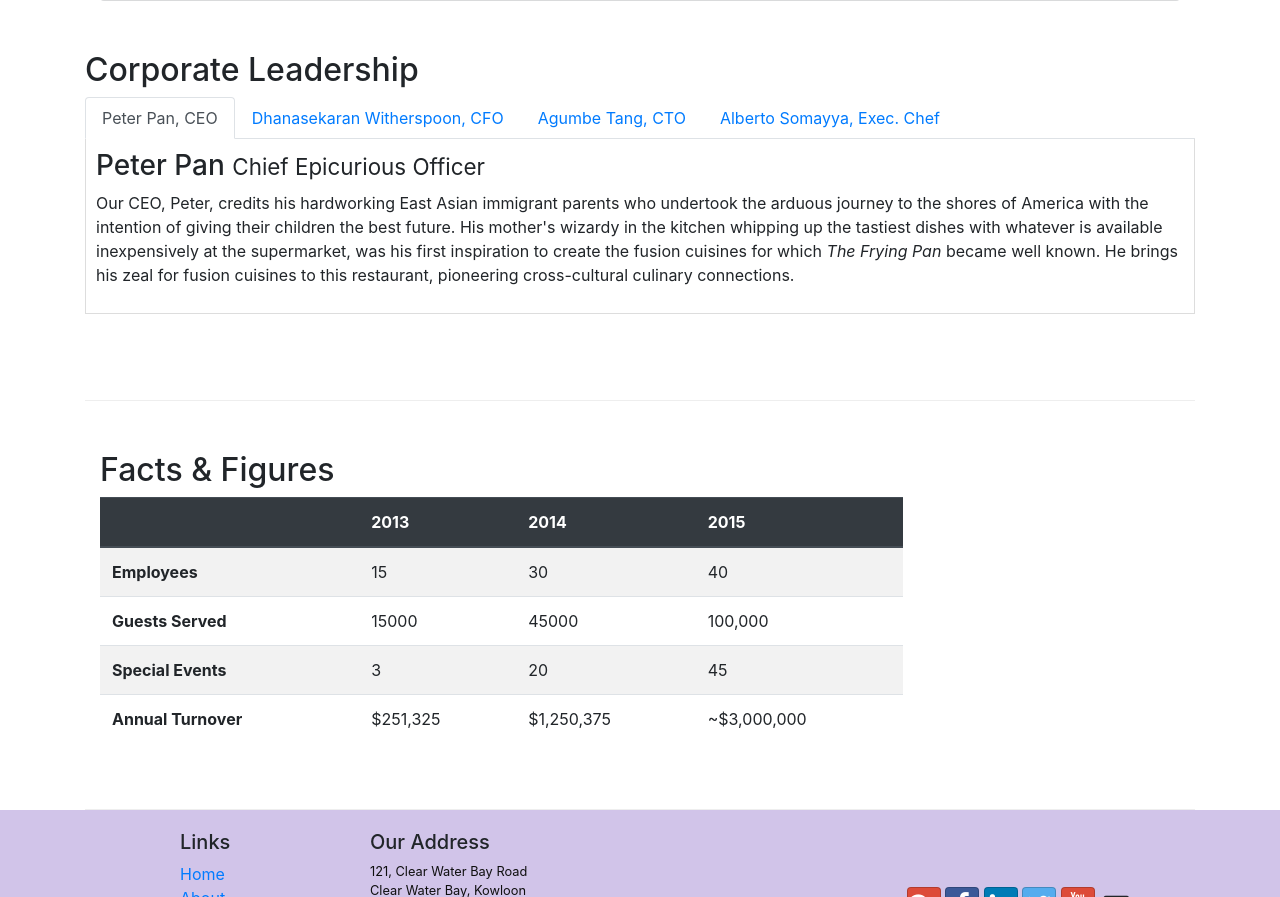
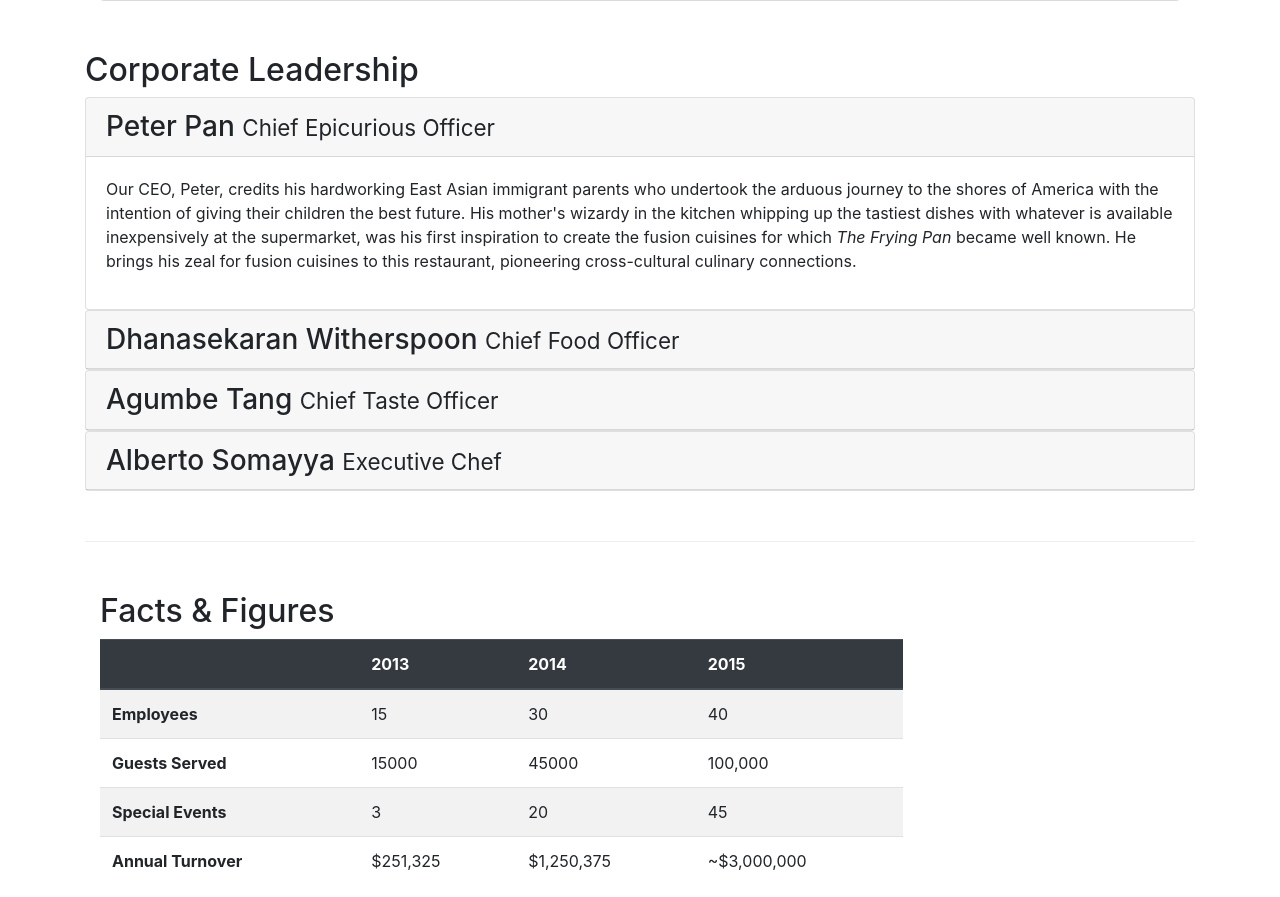
Before and after one commit to shamgar-kommerla/conFusion-Bootstrap-Website, a website: page aboutus.html in a window 1280 px wide. Shown: the part 942-1839 px from the top of the page. Drawn offline with nearby package versions, Linux system fonts and the light colour scheme.

Commit message:
Accordion

```diff
--- a/aboutus.html
+++ b/aboutus.html
@@ -119,82 +119,119 @@
         <div class="row row-content">
             <div>
                 <h2>Corporate Leadership</h2>
-                <ul class="nav nav-tabs">
-                    <li class="nav-item">
-                        <a class="nav-link active" role="tab" data-toggle="tab" href="#peter">Peter Pan, CEO</a>
-                    </li>
-                    <li class="nav-item">
-                        <a class="nav-link" role="tab" data-toggle="tab" href="#danny">
-                            Dhanasekaran Witherspoon, CFO
-                        </a>
-                    </li>
-                    <li class="nav-item">
-                        <a class="nav-link" role="tab" data-toggle="tab" href="#agumbe">Agumbe Tang, CTO</a>
-                    </li>
-                    <li class="nav-item">
-                        <a class="nav-link" role="tab" data-toggle="tab" href="#alberto">Alberto Somayya, Exec.
-                            Chef</a>
-                    </li>
-                </ul>
 
 
-                <div class="tab-content">
-                    <div class="tab-pane fade show active" id="peter">
-                        <h3>Peter Pan <small>Chief Epicurious Officer</small></h3>
-                        <p class="d-none d-sm-block">Our CEO, Peter, credits his hardworking East Asian immigrant
+                <div id="accordion">
+
+                    <div class="card">
+                        <div class="card-header" role="tab" id="peterhead">
+                            <h3 class="mb-0">
+                                <a data-toggle="collapse" data-target="#peter"> Peter Pan <small>Chief Epicurious
+                                        Officer</small></a>
+                            </h3>
+                        </div>
+                        <div class="collapse show" id="peter" data-parent="#accordion">
+                            <div class="card-body">
+                                <p class="d-none d-sm-block">Our CEO, Peter, credits his hardworking East Asian
+                                    immigrant
                                     parents
                                     who
-                            undertook the arduous journey to the shores of America with the intention of giving their
+                                    undertook the arduous journey to the shores of America with the intention of giving
+                                    their
                                     children
-                            the best future. His mother's wizardy in the kitchen whipping up the tastiest dishes with
+                                    the best future. His mother's wizardy in the kitchen whipping up the tastiest dishes
+                                    with
                                     whatever
-                            is available inexpensively at the supermarket, was his first inspiration to create the
+                                    is available inexpensively at the supermarket, was his first inspiration to create
+                                    the
                                     fusion
-                            cuisines for which <em>The Frying Pan</em> became well known. He brings his zeal for fusion
+                                    cuisines for which <em>The Frying Pan</em> became well known. He brings his zeal for
+                                    fusion
                                     cuisines
                                     to this restaurant, pioneering cross-cultural culinary connections.</p>
                             </div>
+                        </div>
 
+                    </div>
 
-                    <div class="tab-pane fade" id="danny">
-                        <h3>Dhanasekaran Witherspoon <small>Chief Food Officer</small></h3>
+                    <div class="card">
+                        <div class="card-header" role="tab" id="dannyhead">
+                            <h3 class="mb-0">
+                                <a   data-toggle="collapse" data-target="#danny">
+                                    Dhanasekaran Witherspoon <small>Chief Food Officer</small>
+                                </a>
+                            </h3>
+                        </div>
+                        <div class="collapse" id="danny" data-parent="#accordion">
+                            <div class="card-body">
                                 <p class="d-none d-sm-block">Our CFO, Danny, as he is affectionately referred to by his
                                     colleagues,
-                            comes from a long established family tradition in farming and produce. His experiences
+                                    comes from a long established family tradition in farming and produce. His
+                                    experiences
                                     growing
                                     up on
-                            a farm in the Australian outback gave him great appreciation for varieties of food sources.
+                                    a farm in the Australian outback gave him great appreciation for varieties of food
+                                    sources.
                                     As
                                     he
                                     puts it in his own words, <em>Everything that runs, wins, and everything that stays,
                                         pays!</em>
                                 </p>
                             </div>
-
-                    <div class="tab-pane fade" id="agumbe">
-                        <h3>Agumbe Tang <small>Chief Taste Officer</small></h3>
-                        <p class="d-none d-sm-block">Blessed with the most discerning gustatory sense, Agumbe, our CTO,
-                            personally ensures that every dish that we serve meets his exacting tastes. Our chefs dread
+                        </div>
+                    </div>
+                    <div class="card">
+                        <div class="card-header" role="tab" id="agumbehead">
+                            <h3 class="mb-0">
+                                <a   data-toggle="collapse" data-target="#agumbe">
+                                    Agumbe Tang <small>Chief Taste Officer</small>
+                                </a>
+                            </h3>
+                        </div>
+                        <div class="collapse" id="agumbe" data-parent="#accordion">
+                            <div class="card-body">
+                                <p class="d-none d-sm-block">Blessed with the most discerning gustatory sense, Agumbe,
+                                    our CTO,
+                                    personally ensures that every dish that we serve meets his exacting tastes. Our
+                                    chefs dread
                                     the
-                            tongue lashing that ensues if their dish does not meet his exacting standards. He lives by
+                                    tongue lashing that ensues if their dish does not meet his exacting standards. He
+                                    lives by
                                     his
-                            motto, <em>You click only if you survive my lick.</em></p>
-
+                                    motto, <em>You click only if you survive my lick.</em>
+                                </p>
                             </div>
-
-                    <div class="tab-pane fade" id="alberto">
-                        <h3>Alberto Somayya <small>Executive Chef</small></h3>
-                        <p class="d-none d-sm-block">Award winning three-star Michelin chef with wide International
+                        </div>
+                    </div>
+                    <div class="card">
+                        <div class="card-header" role="tab" id="albertohead">
+                            <h3 class="mb-0">
+                                <a   data-toggle="collapse" data-target="#alberto">
+                                    Alberto Somayya <small>Executive Chef</small>
+                                </a>
+                            </h3>
+                        </div>
+                        <div class="collapse" id="alberto" data-parent="#accordion">
+                            <div class="card-body">
+                                <p class="d-none d-sm-block">Award winning three-star Michelin chef with wide
+                                    International
                                     experience
-                            having worked closely with whos-who in the culinary world, he specializes in creating
+                                    having worked closely with whos-who in the culinary world, he specializes in
+                                    creating
                                     mouthwatering
                                     Indo-Italian fusion experiences. He says, <em>Put together the cuisines from the two
                                     craziest
-                                cultures, and you get a winning hit! Amma Mia!</em></p>
+                                    cultures, and you get a winning hit! Amma Mia!</em>
+
+                                </p>
                             </div>
                         </div>
                     </div>
                 </div>
+            </div>
+        </div>
+
+
 
         <div class="row row-content">
             <div class="col-12 col-sm-9">
```
Lines whose indentation alone changed are shown as unchanged.
